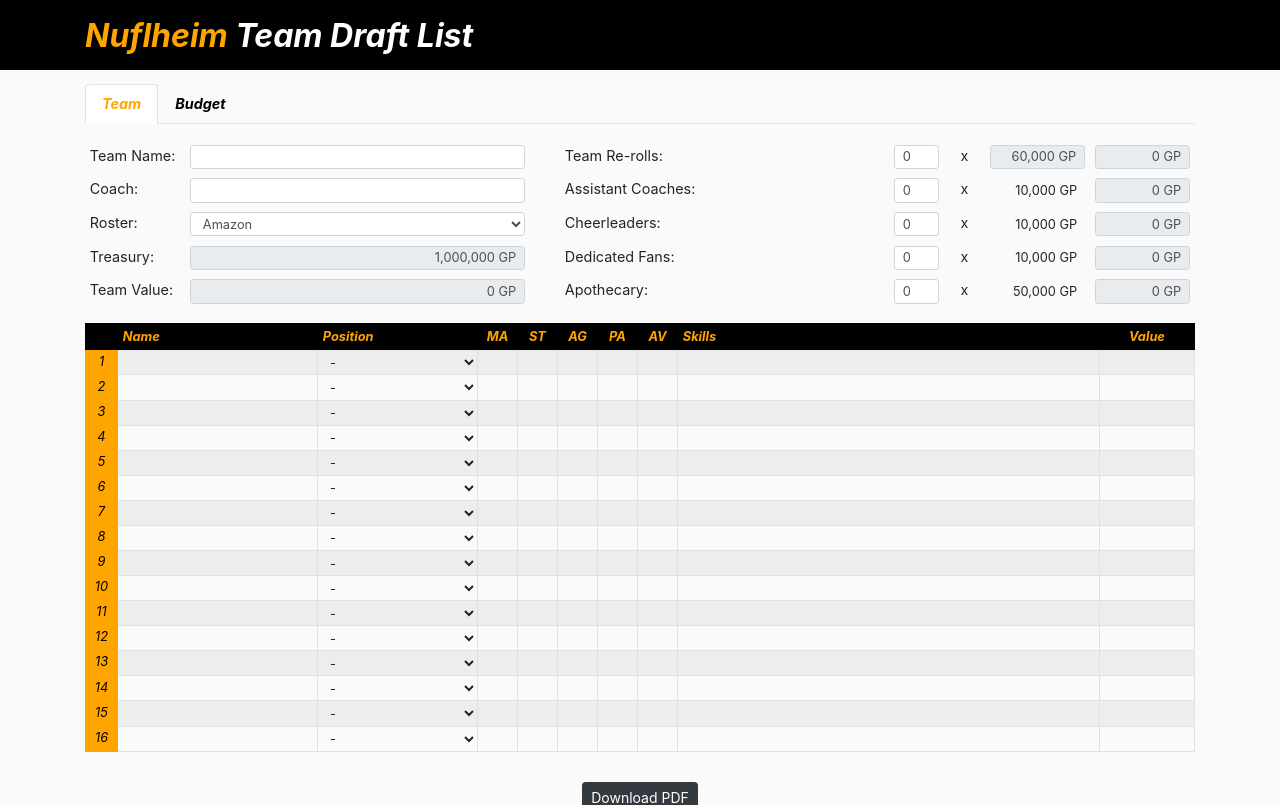
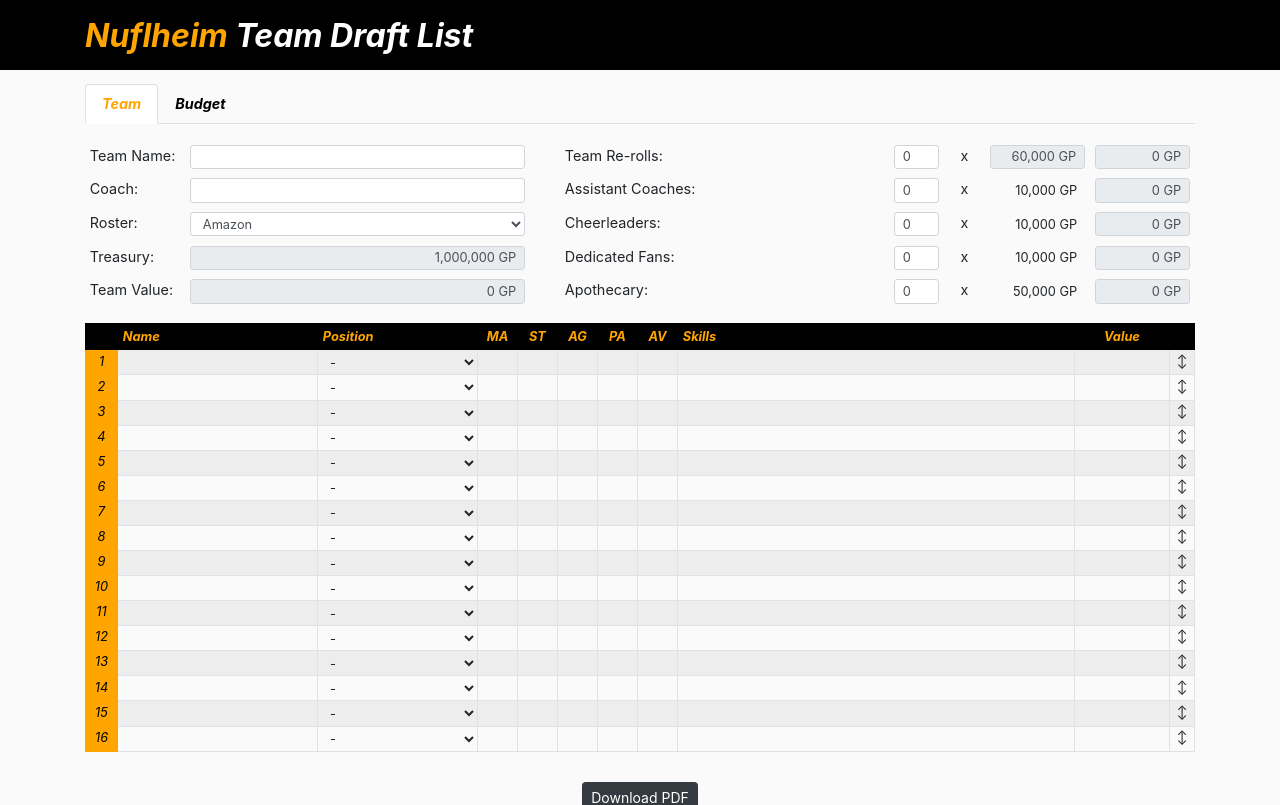
Before and after one commit to jonasbusk/nuflheim, a React (Create React App) app: page / in a window 1280 px wide. Shown: the top 805 px of the page. Built offline with nearby package versions, Linux system fonts and the light colour scheme; what @react-pdf/renderer would draw is missing.

Commit message:
add player swap

```diff
--- a/src/App.css
+++ b/src/App.css
@@ -164,7 +164,7 @@ td.player-skills div span span {
 }
 
 td.player-skills span.skill-default {
-
+  color: black;
 }
 
 td.player-skills span.skill-primary {
@@ -182,6 +182,15 @@ td.player-skills span.skill-special {
 td.player-value {
   text-align: right;
   width: 95px;
+}
+
+td.player-swap {
+  text-align: center;
+  width: 25px;
+}
+
+.player-table tbody tr td.player-swap-selected {
+  background-color: orange;
 }
 
 .advancement-table th {
--- a/src/components/PlayerTable.js
+++ b/src/components/PlayerTable.js
@@ -62,6 +62,7 @@ class PlayerTable extends Component {
       <td className={"player-av" + (player.positionNumber && !player.isStar && " cursor-pointer" || "")} onClick={() => player.positionNumber && !player.isStar && this.props.togglePlayerAdvancementModal(i+1)}>{this.props.renderPlayerChar(player, "av")}</td>
       <td className={"player-skills" + (player.positionNumber && !player.isStar && " cursor-pointer" || "")} onClick={() => player.positionNumber && !player.isStar && this.props.togglePlayerAdvancementModal(i+1)}>{this.renderPlayerSkills(player)}</td>
       <td className="player-value">{typeof player.value !== "undefined" && this.props.formatCost(this.props.getPlayerValue(player))}</td>
+      <td className={"player-swap cursor-pointer" + (i+1 === this.props.swapPlayerNumber && " player-swap-selected" || "")} onClick={() => this.props.togglePlayerSwap(i+1)}>&#8597;</td>
     </tr>);
   }
 
@@ -80,6 +81,7 @@ class PlayerTable extends Component {
             <th className="text-center">AV</th>
             <th className="text-left">Skills</th>
             <th className="text-center">Value</th>
+            <th className="text-center"></th>
           </tr>
         </thead>
         <tbody>
--- a/src/components/Team.js
+++ b/src/components/Team.js
@@ -75,6 +75,7 @@ class Team extends Component {
       players: new Array(16).fill(null).map((x) => player()),
       showPlayerAdvancementModal: false,
       advancementPlayerNumber: null,  // player selected for advancement, indexed 1-16
+      swapPlayerNumber: null,  // player selected for swap, indexed 1-16
       availableStarPlayers: this.getFilteredStarPlayers(rosters[0]),
     };
   }
@@ -89,7 +90,7 @@ class Team extends Component {
       cheerleaders: 0,
       apothecary: 0,
       players: new Array(16).fill(null).map((x) => player()),
-      availableStarPlayers: this.getFilteredStarPlayers(rosters[rosterIndex])
+      availableStarPlayers: this.getFilteredStarPlayers(rosters[rosterIndex]),
     });
   }
 
@@ -178,6 +179,26 @@ class Team extends Component {
       this.setState({
         advancementPlayerNumber: playerNumber,
         showPlayerAdvancementModal: true,
+      });
+    }
+  }
+
+  togglePlayerSwap = (playerNumber) => {
+    if (this.state.swapPlayerNumber === null) {
+      // Select player for swap
+      this.setState({swapPlayerNumber: playerNumber});
+    } else if (this.state.swapPlayerNumber === playerNumber) {
+      // Deselect player for swap
+      this.setState({swapPlayerNumber: null});
+    } else {
+      // Swap selected players
+      let players = this.state.players;
+      let player = players[this.state.swapPlayerNumber-1];
+      players[this.state.swapPlayerNumber-1] = players[playerNumber-1];
+      players[playerNumber-1] = player;
+      this.setState({
+        players: players,
+        swapPlayerNumber: null,
       });
     }
   }
@@ -499,6 +520,8 @@ class Team extends Component {
               getPlayerValue={this.getPlayerValue}
               formatCost={this.formatCost}
               togglePlayerAdvancementModal={this.togglePlayerAdvancementModal}
+              swapPlayerNumber={this.state.swapPlayerNumber}
+              togglePlayerSwap={this.togglePlayerSwap}
             />
           </Col>
         </Row>
```
